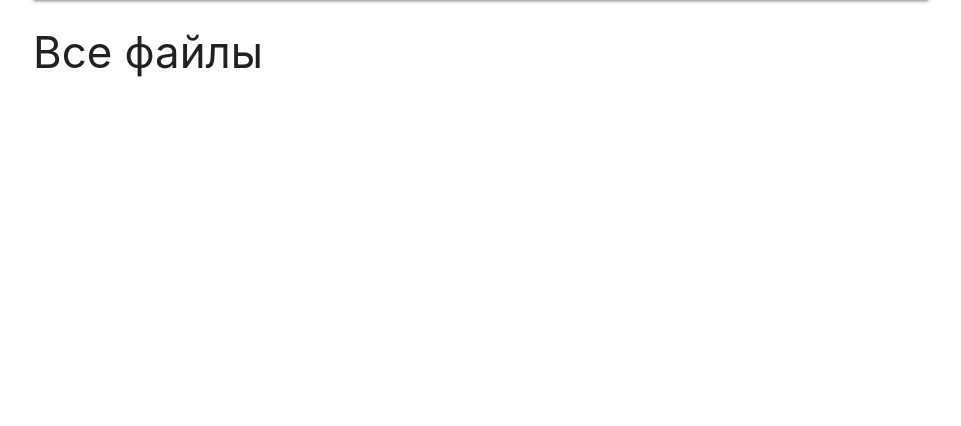
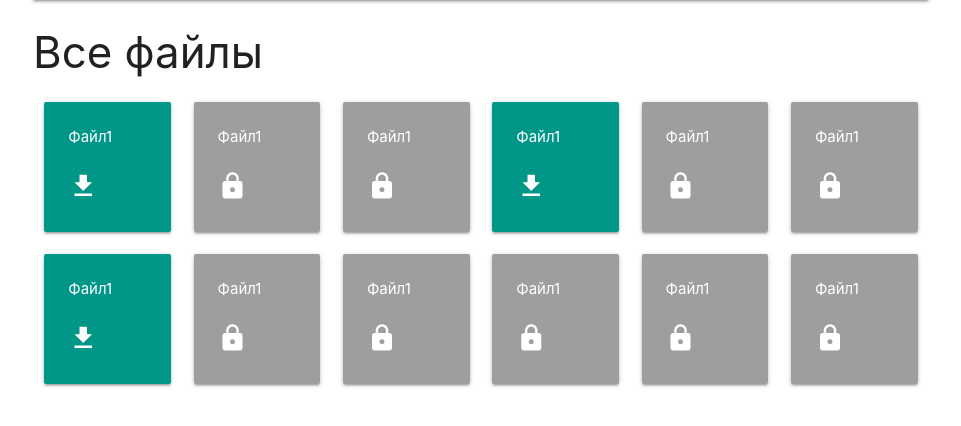
Before and after one commit to Stalder/ib4, a PHP site: page /all_files.php in a window 1280 px wide. Shown: the part 64-490 px from the top of the page, without its empty margins (159-1120 px from the left). Run offline with PHP 8.4, Linux system fonts and the light colour scheme.

Commit message:
File card layout

```diff
--- a/all_files.php
+++ b/all_files.php
@@ -8,6 +8,7 @@ include_once "components.php"
 
 <head>
     <link rel="stylesheet" href="https://cdnjs.cloudflare.com/ajax/libs/materialize/1.0.0/css/materialize.min.css">
+    <link href="https://fonts.googleapis.com/icon?family=Material+Icons" rel="stylesheet">
     <link rel="stylesheet" type="text/css" href="css/styles.css">
     <meta charset="utf-8" />
     <meta name="viewport" content="width=device-width, initial-scale=1.0" />
@@ -19,6 +20,21 @@ include_once "components.php"
         <?php renderTopMenu() ?>
 
         <h3>Все файлы</h3>
+
+        <div class="row">
+            <?php renderFile("Файл1", "vdsvd") ?>
+            <?php renderFile("Файл1", "") ?>
+            <?php renderFile("Файл1", "") ?>
+            <?php renderFile("Файл1", "dvsdvsdv") ?>
+            <?php renderFile("Файл1", "") ?>
+            <?php renderFile("Файл1", "") ?>
+            <?php renderFile("Файл1", "vsdvsd") ?>
+            <?php renderFile("Файл1", "") ?>
+            <?php renderFile("Файл1", "") ?>
+            <?php renderFile("Файл1", "") ?>
+            <?php renderFile("Файл1", "") ?>
+            <?php renderFile("Файл1", "") ?>
+        </div>
     </div>
 
     <script src="https://cdnjs.cloudflare.com/ajax/libs/materialize/1.0.0/js/materialize.min.js"></script>
--- a/components.php
+++ b/components.php
@@ -17,3 +17,42 @@ function renderTopMenu()
 HTML;
     echo $topMenu;
 }
+
+function renderFile($title, $link)
+{
+    $fileCard = "";
+
+    if ($link) {
+        $fileCard = <<<HTML
+        <div class="col s2">
+            <a href="$link">
+                <div class="card-panel teal">
+                    <span class="white-text">
+                        $title
+                    </span>
+                    <br>
+                    <br>
+                    <i class="white-text small material-icons">file_download</i>
+                </div>
+            </a>
+        </div>
+HTML;
+    } else {
+        $fileCard = <<<HTML
+        <div class="col s2">
+                <div class="card-panel grey">
+                    <span class="white-text">
+                        $title
+                    </span>
+                    <br>
+                    <br>
+                    <i class="white-text small material-icons">lock</i>
+                </div>
+        </div>
+HTML;
+    }
+
+
+
+    echo $fileCard;
+}
--- a/profile.php
+++ b/profile.php
@@ -8,6 +8,7 @@ include_once "components.php"
 
 <head>
     <link rel="stylesheet" href="https://cdnjs.cloudflare.com/ajax/libs/materialize/1.0.0/css/materialize.min.css">
+    <link href="https://fonts.googleapis.com/icon?family=Material+Icons" rel="stylesheet">
     <link rel="stylesheet" type="text/css" href="css/styles.css">
     <meta charset="utf-8" />
     <meta name="viewport" content="width=device-width, initial-scale=1.0" />
--- a/sign_in.php
+++ b/sign_in.php
@@ -22,6 +22,7 @@ if ($_SERVER['REQUEST_METHOD'] === 'POST') {
 
 <head>
     <link rel="stylesheet" href="https://cdnjs.cloudflare.com/ajax/libs/materialize/1.0.0/css/materialize.min.css">
+    <link href="https://fonts.googleapis.com/icon?family=Material+Icons" rel="stylesheet">
     <link rel="stylesheet" type="text/css" href="css/styles.css">
     <meta charset="utf-8" />
     <meta name="viewport" content="width=device-width, initial-scale=1.0" />
--- a/upload.php
+++ b/upload.php
@@ -24,6 +24,7 @@ include_once "components.php"
 
 <head>
     <link rel="stylesheet" href="https://cdnjs.cloudflare.com/ajax/libs/materialize/1.0.0/css/materialize.min.css">
+    <link href="https://fonts.googleapis.com/icon?family=Material+Icons" rel="stylesheet">
     <link rel="stylesheet" type="text/css" href="css/styles.css">
     <meta charset="utf-8" />
     <meta name="viewport" content="width=device-width, initial-scale=1.0" />
```
